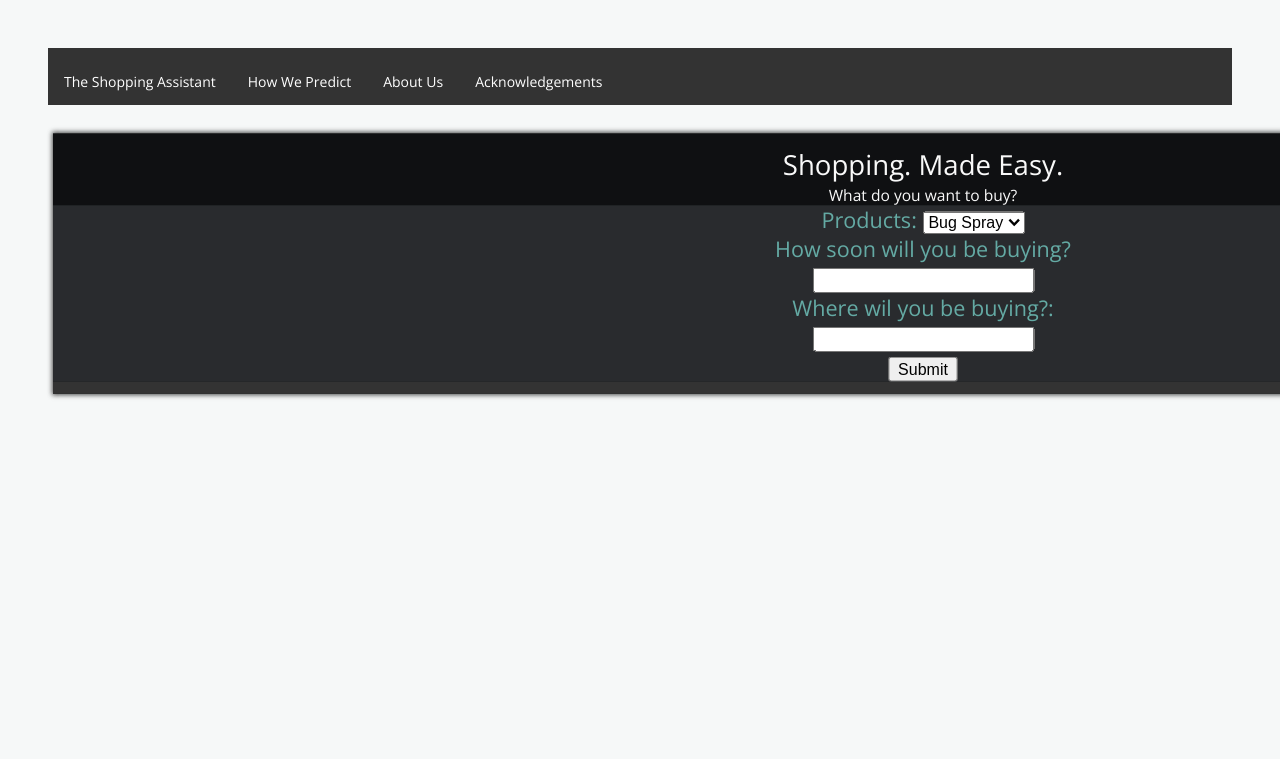
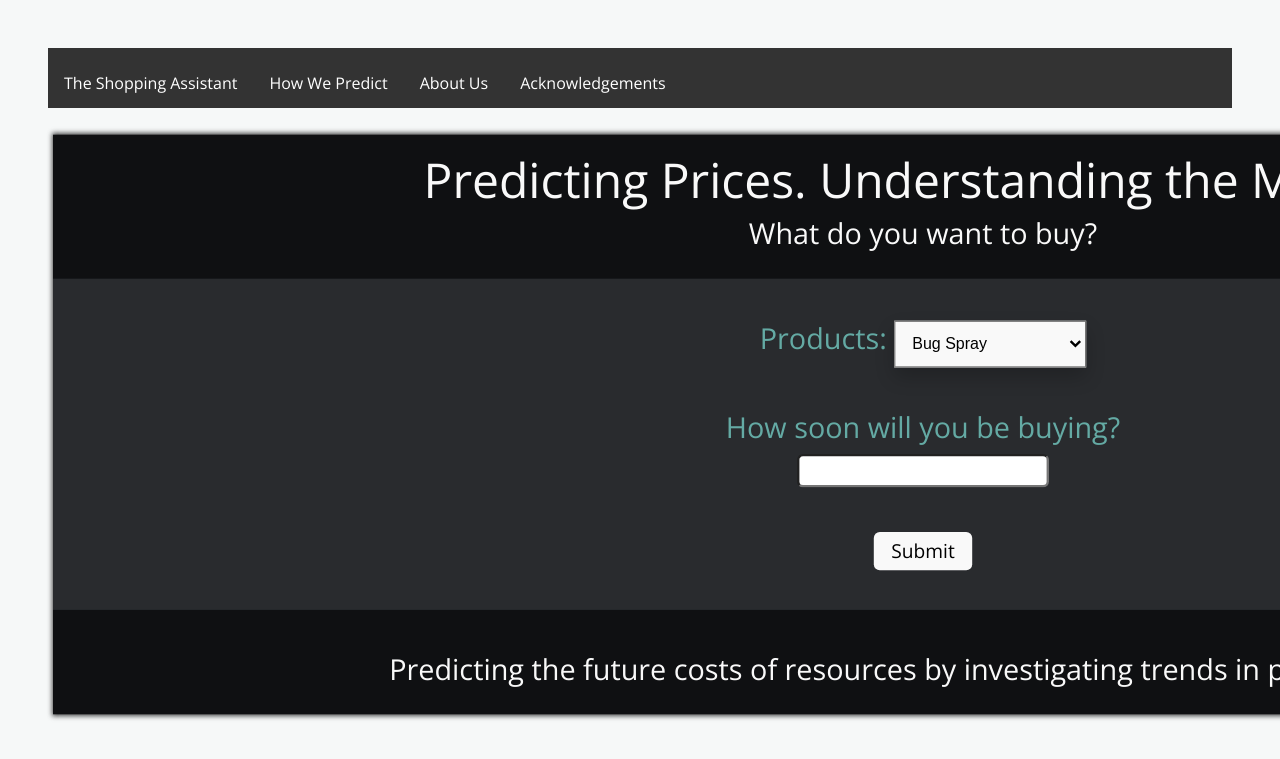
Before and after one commit to vickymmcd/AmazonSoftDesWarriors, a Jekyll site: the page templates/index.html, which Jekyll copies as it is, in a window 1280 px wide. Shown: the top 759 px of the page. Built offline with Jekyll 4.4.1, drawn with Linux system fonts in a browser that asks for light colours.

Commit message:
fixing aesthic

```diff
--- a/templates/index.html
+++ b/templates/index.html
@@ -6,13 +6,13 @@
 html {
   background: rgb(246, 248, 248);
 }
-body {padding: 40px;font-family: 'Open Sans', sans-serif;font-size: 14px;font-weight: 400;text-align: center;
+body {padding: 40px;font-family: 'Open Sans', sans-serif;font-size: 16px;font-weight: 400;text-align: center;
 }
 
 .promo {
   width:0px;
   margin-left: 150px ;
-  margin-top: 50px;
+  margin-top: 75px;
 }
 .promo {
   width: 1450px;
@@ -28,10 +28,10 @@ body {padding: 40px;font-family: 'Open Sans', sans-serif;font-size: 14px;font-we
   text-align: center;
 }
 .deal span:first-of-type {
-  font-size: 23px;
+  font-size: 40px;
 }
 .deal span:last-of-type {
-  font-size: 13px;
+  font-size: 24px;
 }
 .promo .price {
   display: block;
@@ -39,9 +39,24 @@ body {padding: 40px;font-family: 'Open Sans', sans-serif;font-size: 14px;font-we
   background: #292b2e;
   margin: 0;
   text-align: center;
-  font-size: 18px;
+  font-size: 24px;
   padding: 0;
   overflow: hidden;
+}
+.dropdown {
+  position: relative;
+  display: inline-block;
+  font-family: 'Open Sans', sans-serif;
+  font-size: 16px;
+}
+.dropdown-content {
+    display: inline-block;
+    position: relative;
+    background-color: #f9f9f9;
+    min-width: 160px;
+    box-shadow: 0px 8px 16px 0px rgba(0,0,0,0.2);
+    padding: 10px 10px;
+    z-index: 1;
 }
 .promo .features{
   text-align: center;
@@ -73,6 +88,22 @@ button {
 .scale {
   transform: scale(1.2);
   box-shadow: 0 0 4px 1px rgba(20, 20, 20, 0.8);
+}
+input[type=submit] {
+    padding:5px 15px;
+    background:#f9f9f9;
+    border:0 none;
+    cursor:pointer;
+    -webkit-border-radius: 5px;
+    border-radius: 5px;
+    font-family: 'Open Sans', sans-serif;
+    font-size: 16px;
+}
+input[type=text] {
+  font-family: 'Open Sans', sans-serif;
+  font-size: 16px;
+  -webkit-border-radius: 5px;
+  border-radius: 5px;
 }
 .scale button {background: #64AAA4;
 }
@@ -110,21 +141,24 @@ li a:hover {
   <li><a href="#about-us">About Us</a></li>
   <li><a href="#Acknowledgements">Acknowledgements</a></li>
 </ul>
+</div>
 <div>
 <div class="promos">
 <div class="promo scale">
   <div class="deal">
-    <span>Shopping. Made Easy.</span>
-    <span>What do you want to buy?</span>
+    <span>Predicting Prices. Understanding the Market.</span>
+    <span>What do you want to buy?</span><br>
   </div>
 
   <span class="price">
     <div class="selections">
+<br>
+
       <form action="/result/", method="POST">
         <label>
         Products:
-        <span class="custom-dropdown custom-dropdown--white">
-            <select class="custom-dropdown__select custom-dropdown__select--white" name = "prod">
+        <span class="dropdown">
+            <select class="dropdown-content" name = "prod">
                 <option value="bugspray"> Bug Spray</option>
                 <option value="bottle"> Bottle</option>
                 <option value="camera"> Camera</option>
@@ -135,23 +169,22 @@ li a:hover {
                 <option value="tents"> Tents</option>
             </select>
           </span>
-          <br>
+          <br><br>
           How soon will you be buying?<br>
-          <input type="text" name="timeWindow"><br>
-          Where wil you be buying?:<br>
-          <input type="text" name="where"><br>
-          <input type="submit" value="Submit">
+          <input type="text" name="timeWindow"><br><br>
+
+        <input type="submit" value="Submit">
+        <br>
+        <br>
       </form>
     </label>
     </div>
   </span>
-  <ul>
-    <div class="features"> <!-- fix this. this is shit -->
-    <li><b Price Predictions. </b></li> <!-- figure out bulleted lists -->
-    <li><b Price Histories. </b></li>
-    <li><b All in One Place. </b></li>
-    </div>
-  </ul>
+  <div class = "deal">
+    <br>
+    <span> Predicting the future costs of resources by investigating trends in price histories</span><br>
+  </div>
+</div>
 </div>
 </div>
 </body>
--- a/templates/result.html
+++ b/templates/result.html
@@ -64,7 +64,6 @@
         {%else%}
           <p>Product: {{prod}} </p>
           <p>Time Window: {{time}} </p>
-          <p>Where: {{where}} </p>
         {%endif%}
           <form action='/'>
               <input type="submit" value="Go Back">
--- a/web_app.py
+++ b/web_app.py
@@ -52,10 +52,10 @@ def result():
                 time = val
             elif key == 'where':
                 where = val
-        if time == '' or prod == '' or where == '':
+        if time == '' or prod == '':
             error = 'Please fill in all fields.'
     return render_template("result.html", prod=prod, time=time,
-                           where=where, error=error, script=script, div=div)
+                         error=error, script=script, div=div)
 
 
 if __name__ == '__main__':
@@ -63,4 +63,5 @@ if __name__ == '__main__':
          #HOST = '0.0.0.0' if 'PORT' in os.environ else '127.0.0.1'
          #PORT = int(os.environ.get('PORT', 5000))
          #app.run(host=HOST, port=PORT)
+         app.debug = True
          app.run()
```
